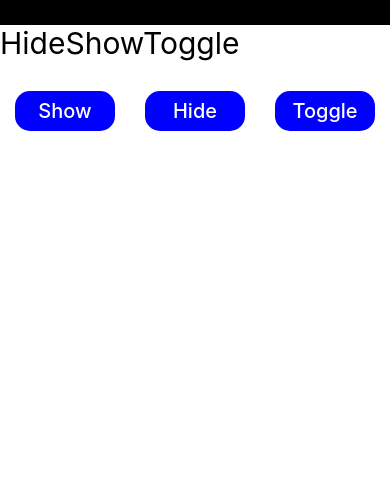
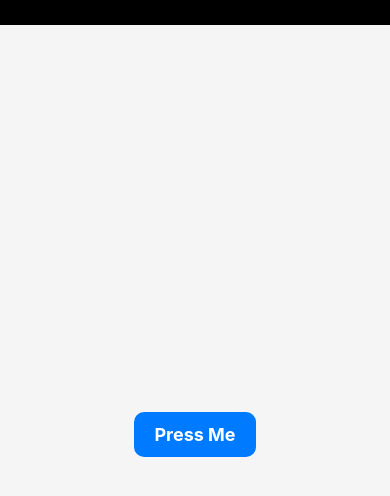
Before and after one commit to Sayantan-B-dev/SM_ReactNative, a React Native app: screen / in a window 390 px wide. Shown: the top 496 px of the page. Built offline with nearby package versions, Linux system fonts and the light colour scheme.

Commit message:
Touchable buttons,activityIndicator,pressable button

```diff
--- a/App.jsx
+++ b/App.jsx
@@ -1,11 +1,11 @@
 /* eslint-disable react-native/no-inline-styles */
 import {View} from 'react-native';
-import HideShowToggle from './src/components/HideShowToggle';
+import PressableComponent from './src/components/PressableComponent';
 
 const App = () => {
   return (
     <View  style={{flex: 1,borderTopWidth:25,borderColor:'black'}}>
-      <HideShowToggle/>
+      <PressableComponent/>
     </View>
   );
 };
--- /dev/null
+++ b/src/components/PressableComponent.jsx
@@ -0,0 +1,55 @@
+import {View, Text, Pressable, StyleSheet} from 'react-native';
+import React from 'react';
+
+const PressableComponent = () => {
+  const handlePress = () => {
+    console.warn('ok');
+  };
+  const handlePressIn = () => {
+    console.warn('In');
+  };
+  const handlePressOut = () => {
+    console.warn('Out');
+  };
+  const handleLongPress = () => [console.warn('long')];
+  return (
+    <View style={styles.container}>
+      <Pressable
+        style={({pressed}) => [styles.button, pressed && styles.buttonPressed]}
+        onPress={handlePress}
+        onPressIn={handlePressIn}
+        onPressOut={handlePressOut}
+        onLongPress={handleLongPress} // by default value 500 ms
+        delayLongPress={5000}
+      >
+        <Text style={styles.text}>Press Me</Text>
+      </Pressable>
+    </View>
+  );
+};
+
+const styles = StyleSheet.create({
+  container: {
+    flex: 1,
+    justifyContent: 'center',
+    alignItems: 'center',
+    backgroundColor: '#f5f5f5',
+  },
+  button: {
+    backgroundColor: '#007bff',
+    paddingVertical: 12,
+    paddingHorizontal: 20,
+    borderRadius: 10,
+    elevation: 3,
+  },
+  buttonPressed: {
+    backgroundColor: '#0056b3',
+  },
+  text: {
+    color: 'white',
+    fontSize: 18,
+    fontWeight: 'bold',
+  },
+});
+
+export default PressableComponent;
```
Also changed, not shown: src/components/Loader.jsx (added, +60 -0 lines), src/components/StyleWithButton.jsx (added, +37 -0 lines).
